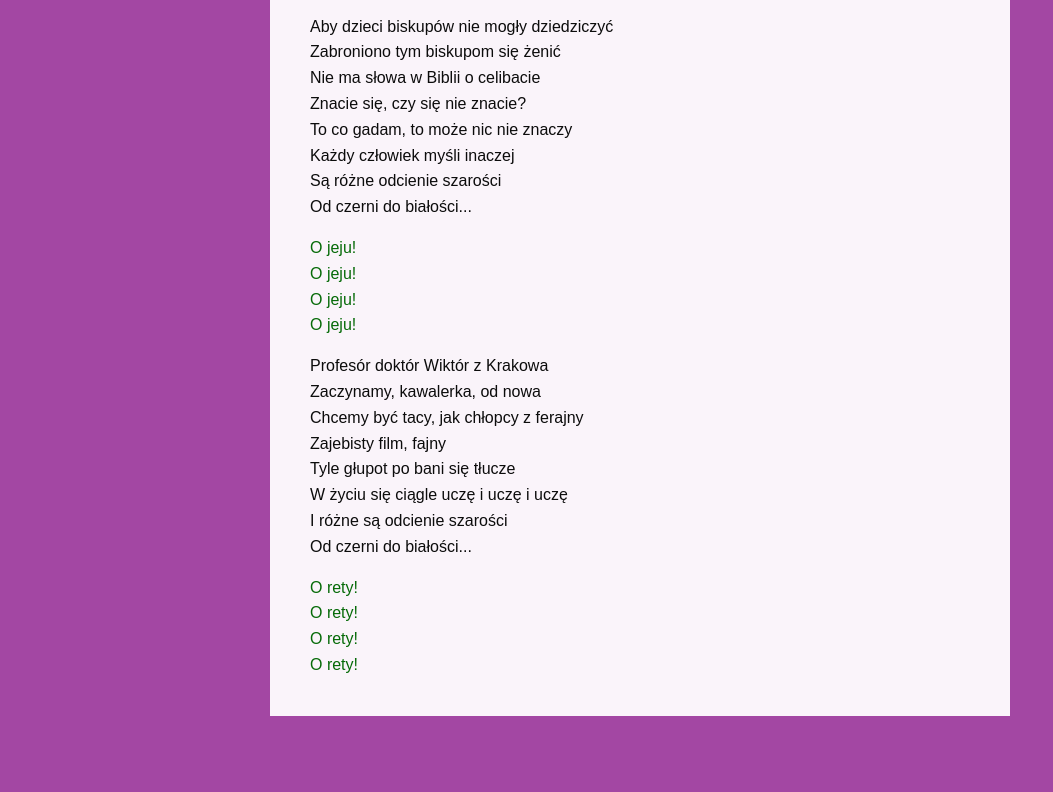
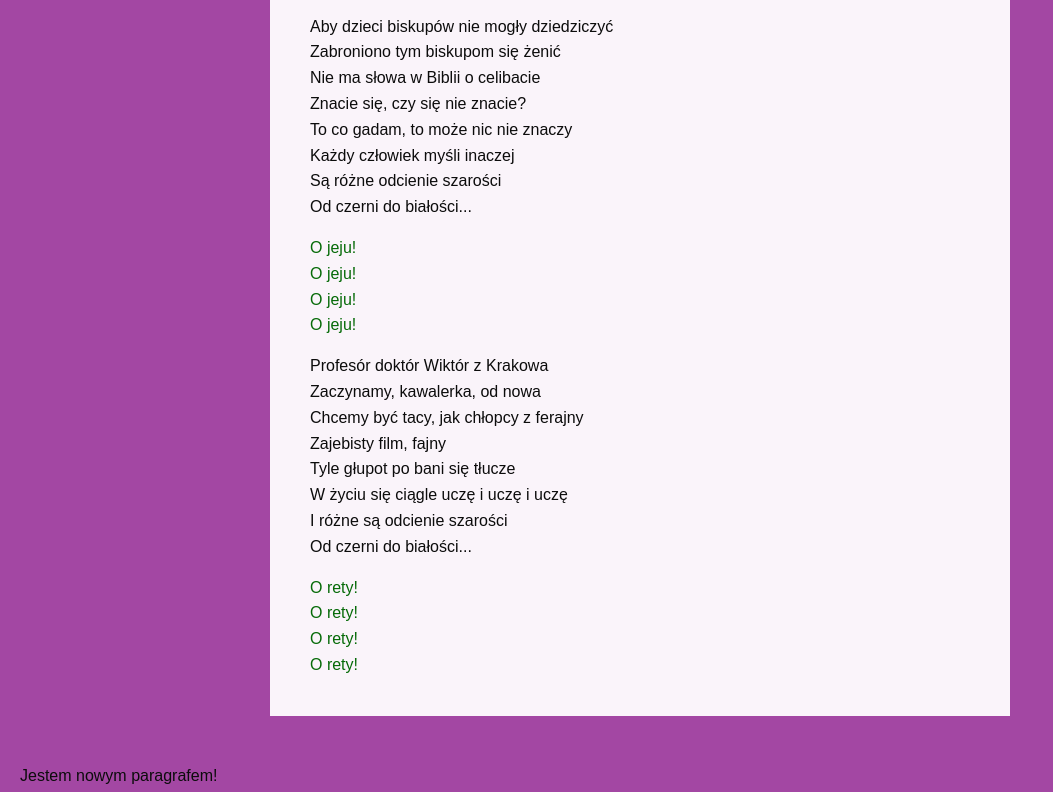
Before and after one commit to jerzyszajner/learning-git-2, a website: page index.html in a window 1280 px wide. Shown: the part 576-1368 px from the top of the page, without its empty margins (0-1053 px from the left). Before the commit the page ends 1342 px from the top, so only its background shows below. Drawn offline with Linux system fonts and the light colour scheme.

Commit message:
Added new paragraph to index.html

```diff
--- a/index.html
+++ b/index.html
@@ -62,5 +62,6 @@
         <p>O rety!</p>
       </div>
     </div>
+    <p>Jestem nowym paragrafem!</p>
   </body>
 </html>
```
